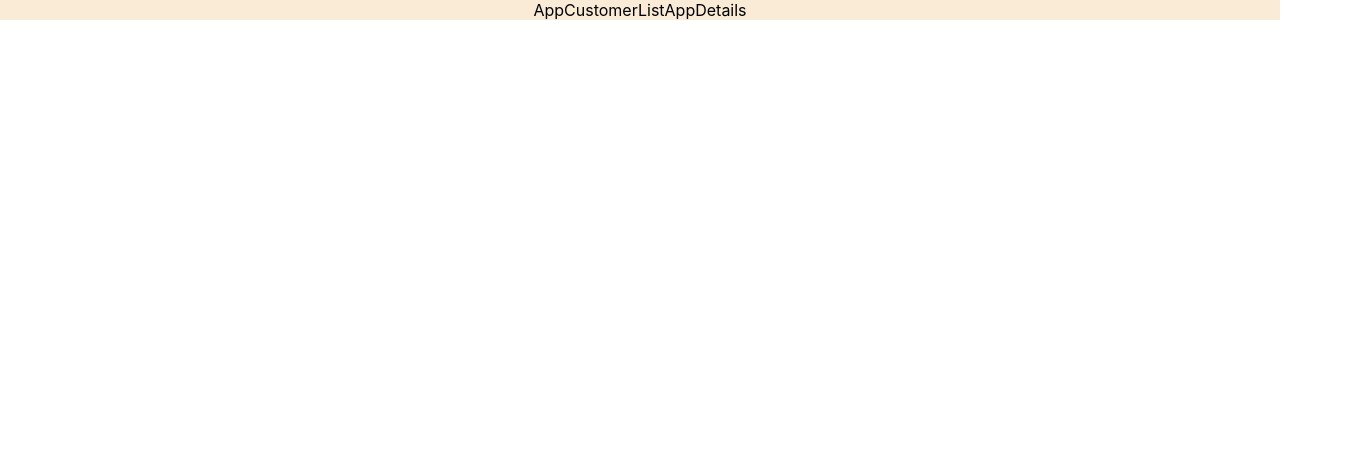
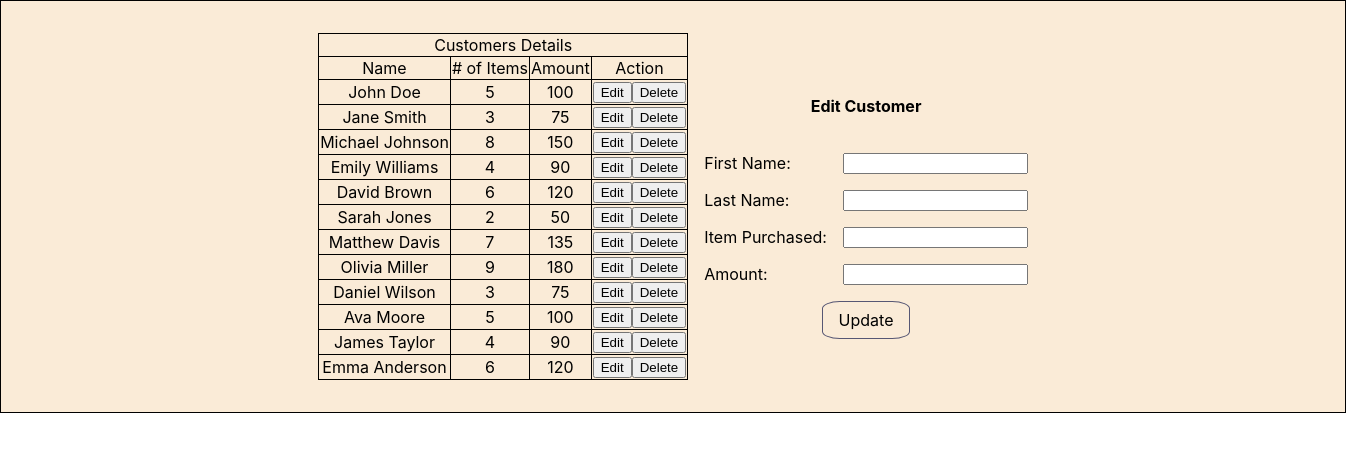
Before and after one commit to abbasmuttaqizaidi/dopplooker-shop-data, a React (Create React App) app: page / in a window 1280 px wide. Shown: the top 452 px of the page, 1346 px wide, since content can reach past the window. Built offline with nearby package versions, Linux system fonts and the light colour scheme.

Commit message:
Basic UI created

```diff
--- a/src/components/app-customer-list/Index.jsx
+++ b/src/components/app-customer-list/Index.jsx
@@ -1,7 +1,54 @@
+import { useEffect, useState } from "react";
 import { useContextLayer } from "../context"
+import { prepareBodyData } from "../helper";
 
 export const AppCustomerList = () => {
     const { states, handleStates } = useContextLayer();
-    console.log(states, 'fdsaafsaf');
-    return <>AppCustomerList</>
+    const [bodyData, setBodyData] = useState([...states?.customerData]);
+
+    useEffect(() => {
+        setBodyData(prepareBodyData(states?.customerData ?? []))
+    }, [states?.customerData])
+
+    return <div className="appcustomerlist__container">
+        <table>
+            <thead>
+                <tr>
+                    <td colSpan={4}>Customers Details</td>
+                </tr>
+                <tr>
+
+                    <td>Name</td>
+                    <td># of Items</td>
+                    <td>Amount</td>
+                    <td>Action</td>
+                </tr>
+            </thead>
+            <tbody>
+                <TableBody tableBody={[...bodyData]} />
+            </tbody>
+        </table>
+    </div>
 }
+
+export const TableBody = (props = {}) => {
+    const { tableBody } = props;
+
+    if (tableBody.length > 0) {
+        return tableBody?.map(tabRow => <tr>
+            <td>{tabRow.name}</td>
+            <td>{tabRow.numOfItemsPurchased}</td>
+            <td>{tabRow.amount}</td>
+            <td><Action /></td>
+        </tr>
+        )
+    }
+    return <></>
+}
+
+export function Action() {
+    return <div className="table__action">
+        <button>Edit</button>
+        <button>Delete</button>
+    </div>
+}
--- a/src/components/app-details/Index.jsx
+++ b/src/components/app-details/Index.jsx
@@ -1,3 +1,24 @@
 export const AppDetails = () => {
-    return <>AppDetails</>
+    return <div className="appdetails__container">
+        <h4>Edit Customer</h4>
+        <div className="appdetails__layout">
+            <div className="appdetails__layout--inputElement">
+                <label>First Name: </label>
+                <input />
+            </div>
+            <div className="appdetails__layout--inputElement">
+                <label>Last Name: </label>
+                <input />
+            </div>
+            <div className="appdetails__layout--inputElement">
+                <label>Item Purchased: </label>
+                <input />
+            </div>
+            <div className="appdetails__layout--inputElement">
+                <label>Amount: </label>
+                <input />
+            </div>
+        </div>
+        <button>Update</button>
+    </div>
 }
--- a/src/components/app/Index.jsx
+++ b/src/components/app/Index.jsx
@@ -9,7 +9,10 @@ import { appReducer } from '../context/reducer';
 
 export const ShopManagementSystem = () => {
 
-    const [states, handleStates] = useReducer(appReducer, CustomerData);
+    const [states, handleStates] = useReducer(appReducer, {
+        customerData: CustomerData
+    });
+
     return (
         <ShopManagementSystemContext.Provider value={{
             states, handleStates
--- a/src/components/helper/index.jsx
+++ b/src/components/helper/index.jsx
@@ -0,0 +1,12 @@
+export function prepareBodyData(data = []) {
+    let modifiedRow = [];
+    if (data?.length > 0) {
+        data.forEach(record => {
+            modifiedRow.push({
+                ...record,
+                name: record?.firstName + ' ' + record?.lastName
+            })
+        })
+    }
+    return modifiedRow;
+}
--- a/src/components/styles.css/styles.css
+++ b/src/components/styles.css/styles.css
@@ -1,6 +1,51 @@
+:root {
+    font-size: 16px;
+}
+
 .shopMS__container {
     width: 100%;
     min-width: 480px;
     margin: 0 auto;
     background-color: antiquewhite;
+    display: flex;
+    flex-direction: row;
+    justify-content: center;
+    align-items: center;
+    border: 1px solid black;
+    gap: 1rem;
+    padding: 2rem;
 }
+
+.appcustomerlist__container table,
+th,
+td {
+    border-collapse: collapse;
+    border: 1px solid black;
+}
+
+.appdetails__layout {
+    display: flex;
+    flex-direction: column;
+    gap: 1rem;
+}
+
+.appdetails__layout--inputElement {
+    display: flex;
+    justify-content: space-between !important;
+    gap: 1rem;
+}
+
+.appdetails__container {
+    display: flex;
+    align-items: center;
+    justify-content: center;
+    flex-direction: column;
+    gap: 1rem;
+}
+
+.appdetails__container button {
+    all: unset;
+    border: 1px solid rgb(87, 87, 116);
+    padding: 0.5rem 1rem;
+    border-radius: 20%;
+}
```
